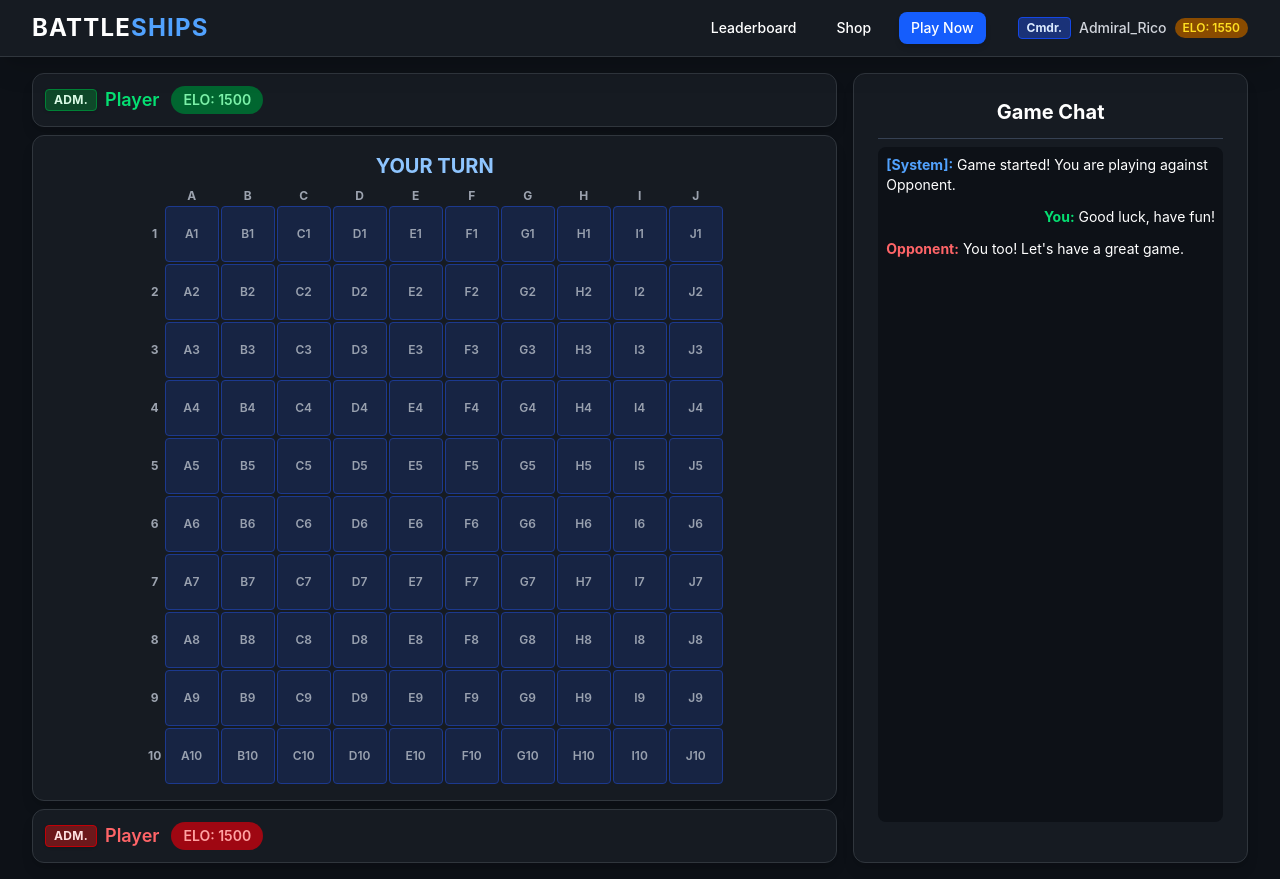
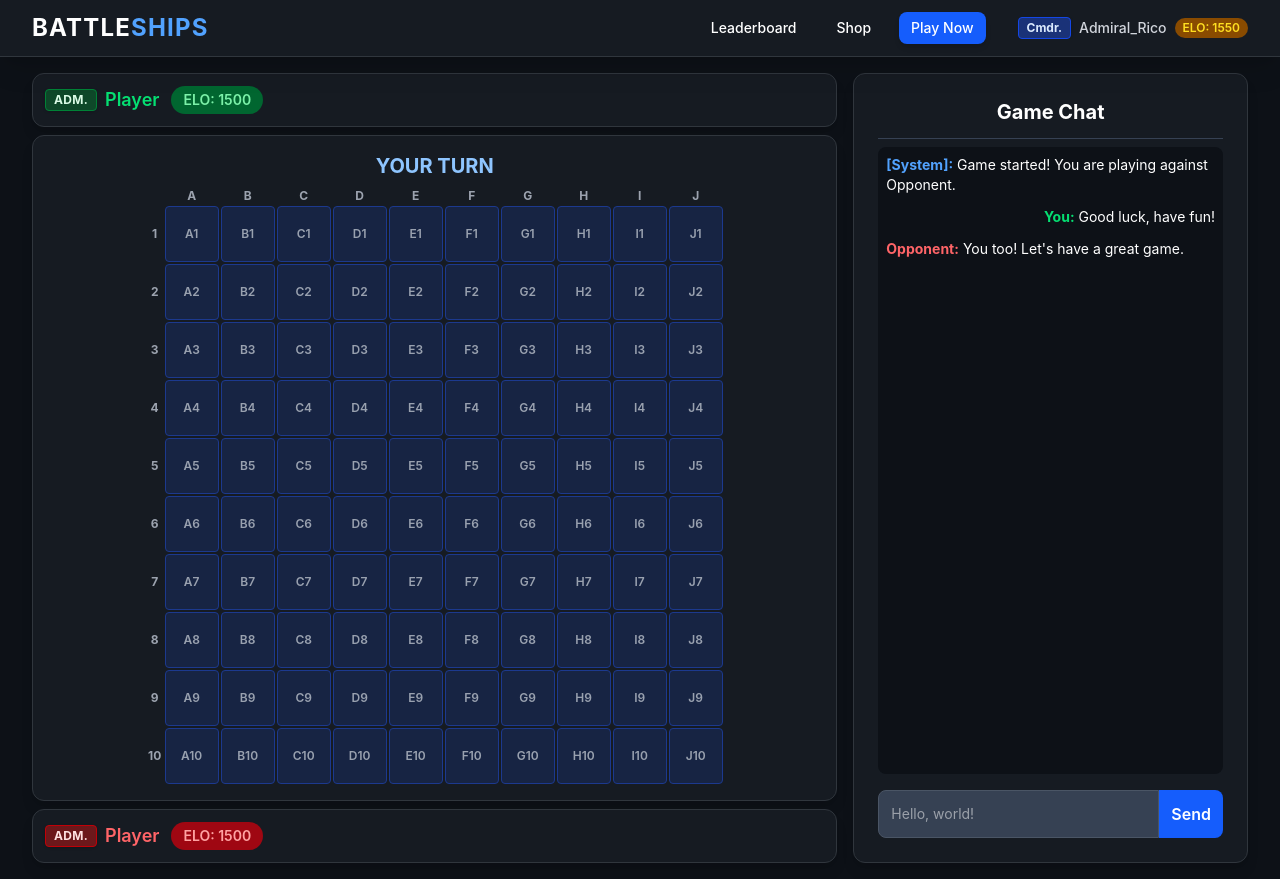
Before and after one commit to XggXWolf/Battleships, a React (Vite) app in the folder client/: page / in a window 1280 px wide. Built offline with nearby package versions, Linux system fonts and the light colour scheme.

Commit message:
Finish chat container, side panel finished

```diff
--- a/client/src/Components/SidePanel/ChatPanel/ChatPanel.tsx
+++ b/client/src/Components/SidePanel/ChatPanel/ChatPanel.tsx
@@ -31,6 +31,16 @@ export default function ChatPanel({ hidden }: ChatPanelProps) {
                     <ChatMessage key={index} {...msg} />
                 ))}
             </div>
+            <div className="flex">
+                <input
+                    type="text"
+                    placeholder="Hello, world!"
+                    className="flex-grow p-3 rounded-l-lg bg-gray-700 border border-gray-600 focus:ring-blue-500 focus:border-blue-500 text-sm"
+                />
+                <button className="bg-blue-600 hover:bg-blue-700 p-3 rounded-r-lg font-semibold transition">
+                    Send
+                </button>
+            </div>
         </div>
     );
 }
```
